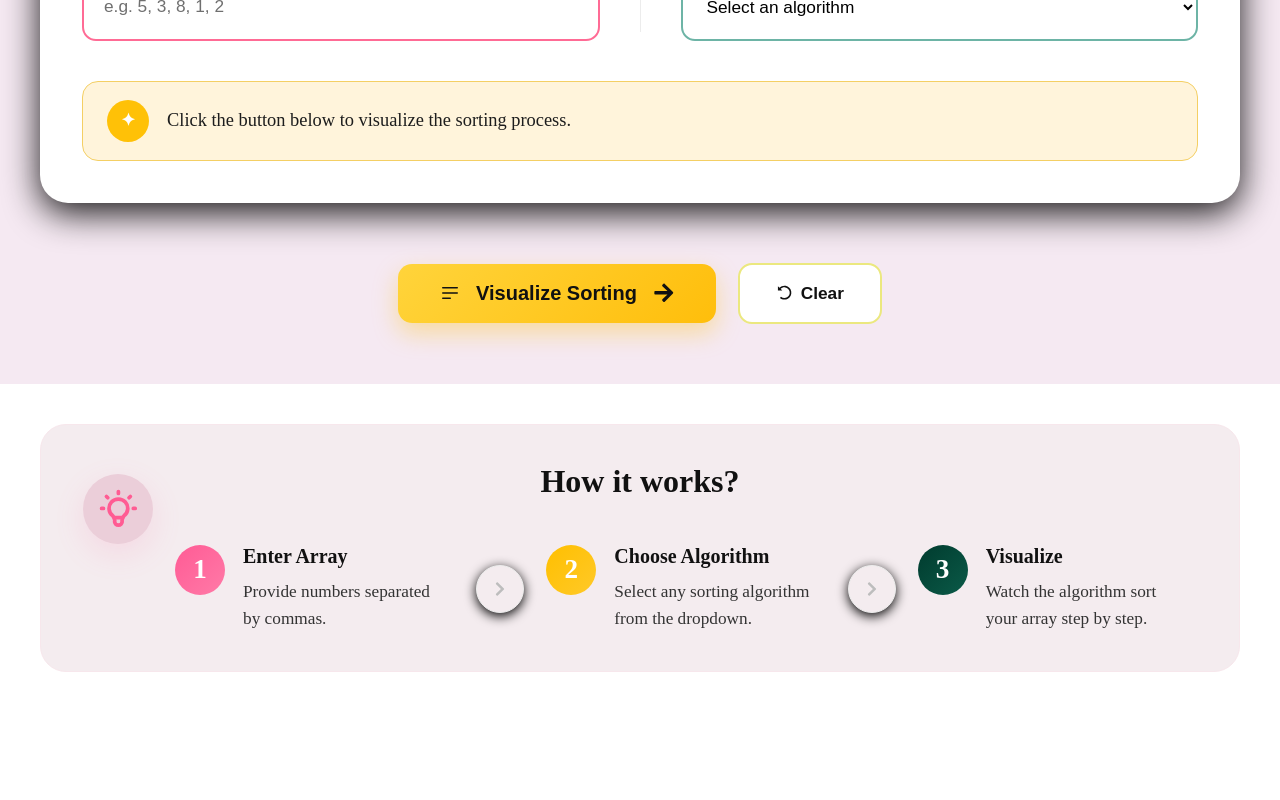
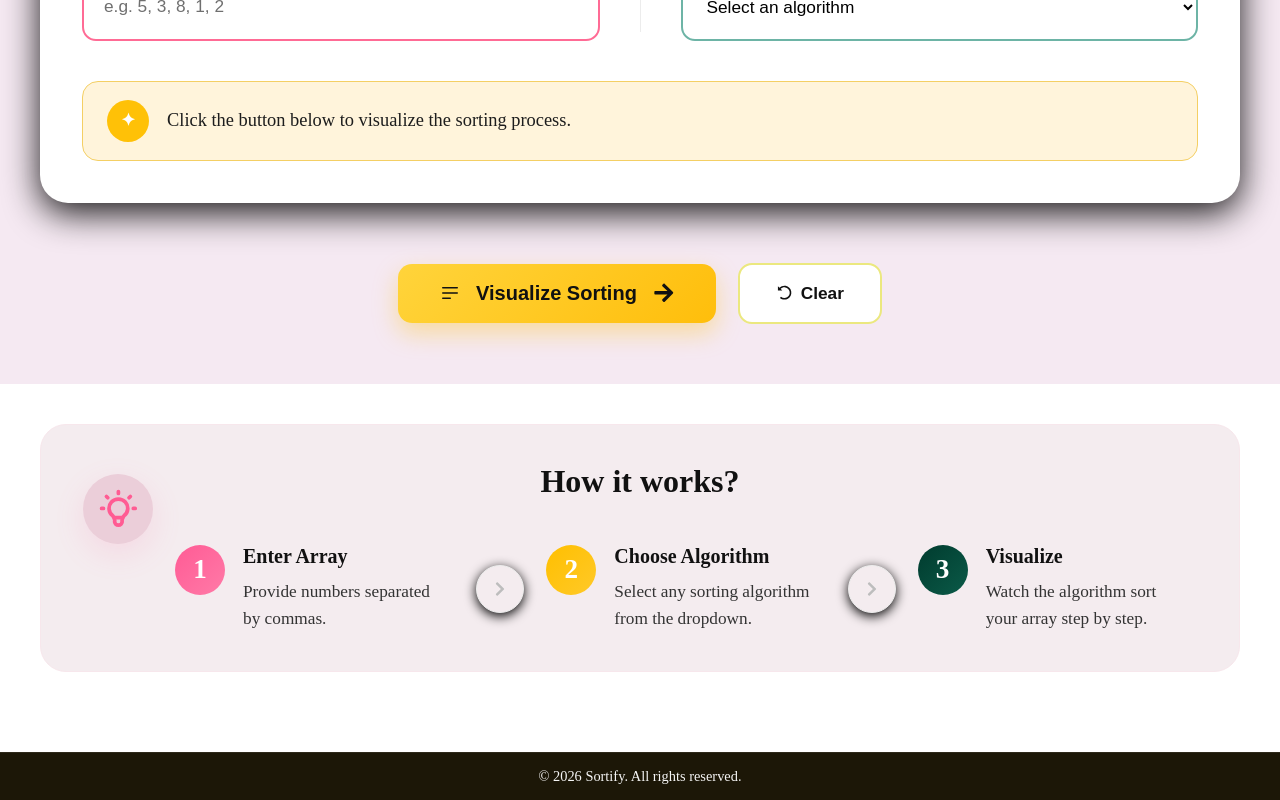
Before and after one commit to TanishaTrivedi123/Sorting-Visualizer, a React (Vite) app in the folder frontend/: page /sorting in a window 1280 px wide. Shown: the part 494-1294 px from the top of the page. Before the commit the page ends 1246 px from the top, so only its background shows below. Built offline with nearby package versions, Linux system fonts and the light colour scheme.

Commit message:
Finally the footer is also completed

```diff
--- /dev/null
+++ b/frontend/src/components/Common/Footer/Footer.jsx
@@ -0,0 +1,12 @@
+import React from "react";
+import styles from "./Footer.module.css";
+
+const Footer = () => {
+  return (
+    <footer className={styles.footer}>
+      <p>© 2026 Sortify. All rights reserved.</p>
+    </footer>
+  );
+};
+
+export default Footer;
--- /dev/null
+++ b/frontend/src/components/Common/Footer/Footer.module.css
@@ -0,0 +1,23 @@
+.footer {
+    width: 100%;
+    background: var(--darkbackground);
+
+    display: flex;
+    justify-content: center;
+    align-items: center;
+
+    padding: 15px 20px;
+
+    border-top: 1px solid rgba(255, 255, 255, 0.08);
+}
+
+.footer p {
+    margin: 0;
+
+    color: #f5f5f5;
+
+    font-size: 0.9rem;
+    font-weight: 400;
+
+    text-align: center;
+}
--- a/frontend/src/pages/HomePage.jsx
+++ b/frontend/src/pages/HomePage.jsx
@@ -2,6 +2,7 @@
 import Navbar from "../components/Common/Navbar/Navbar";
 import Hero from "../components/HomePage/Hero/Hero";
 import HowItWorks from "../components/HomePage/HowItWorks/HowItWorks";
+import Footer from "../components/Common/Footer/Footer";
 
 const HomePage = () => {
   return (
@@ -12,6 +13,8 @@
         <Hero />
         <HowItWorks />
       </main>
+
+      <Footer />
     </>
   );
 };
```
